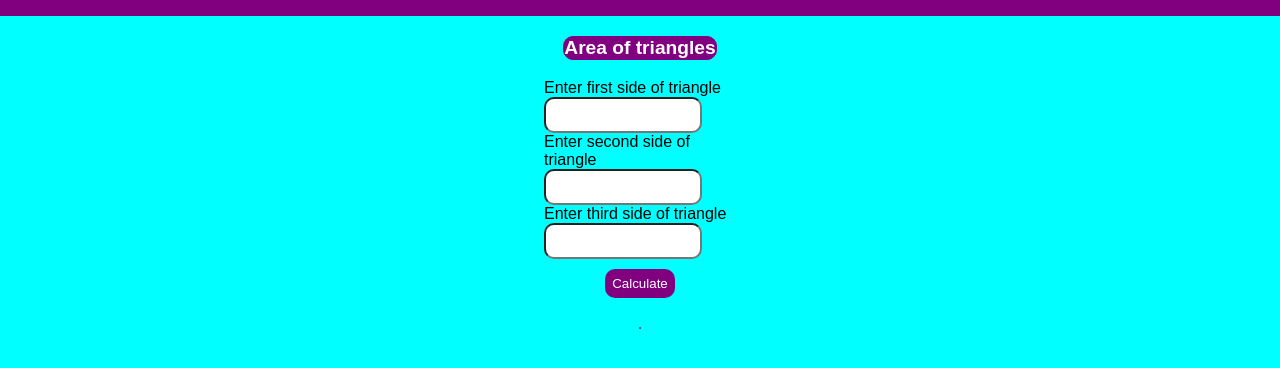
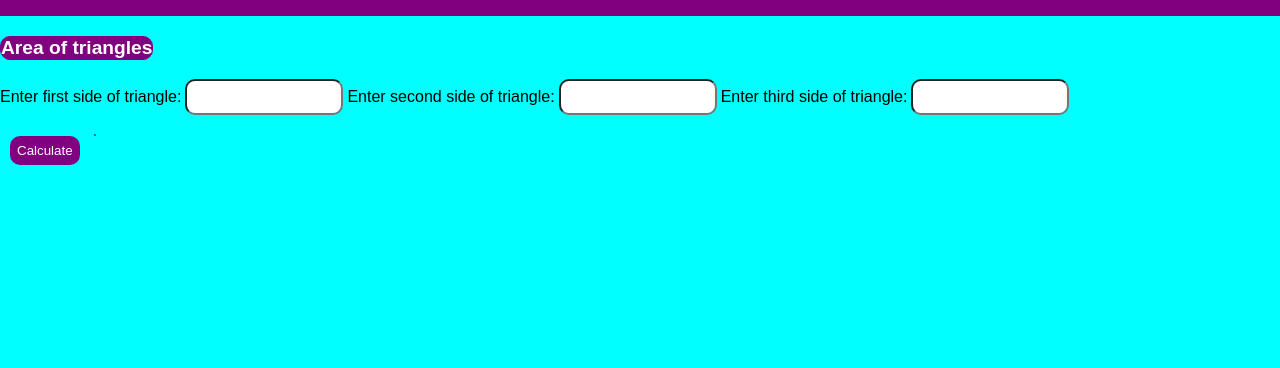
Before and after one commit to tehkum/Fun-With-Triangles, a plain HTML site: page area.html in a window 1280 px wide. Shown: the part 46-414 px from the top of the page. Drawn offline with Linux system fonts and the light colour scheme.

Commit message:
logic fix

```diff
--- a/area.html
+++ b/area.html
@@ -12,14 +12,14 @@
   <div class="head">
     <h3>area</h3>
   </div>
-  <div class="container1">
+  <div class="container">
     <h3>Area of triangles</h3>
     <div class="content-area">
-      <label for="side-input">Enter first side of triangle</label>
+      <label for="side-input">Enter first side of triangle:</label>
       <input type="number" id="side-input" />
-      <label for="side-input">Enter second side of triangle</label>
+      <label for="side-input">Enter second side of triangle:</label>
       <input type="number" id="side-input" />
-      <label for="side-input">Enter third side of triangle</label>
+      <label for="side-input">Enter third side of triangle:</label>
       <input type="number" id="side-input" />
     </div>
     <button id="calculate-area">Calculate</button>
```
Also changed, not shown: checker.html (+2 -1 lines), hypotenus.html (+2 -1 lines), quiz.html (+3 -0 lines).
